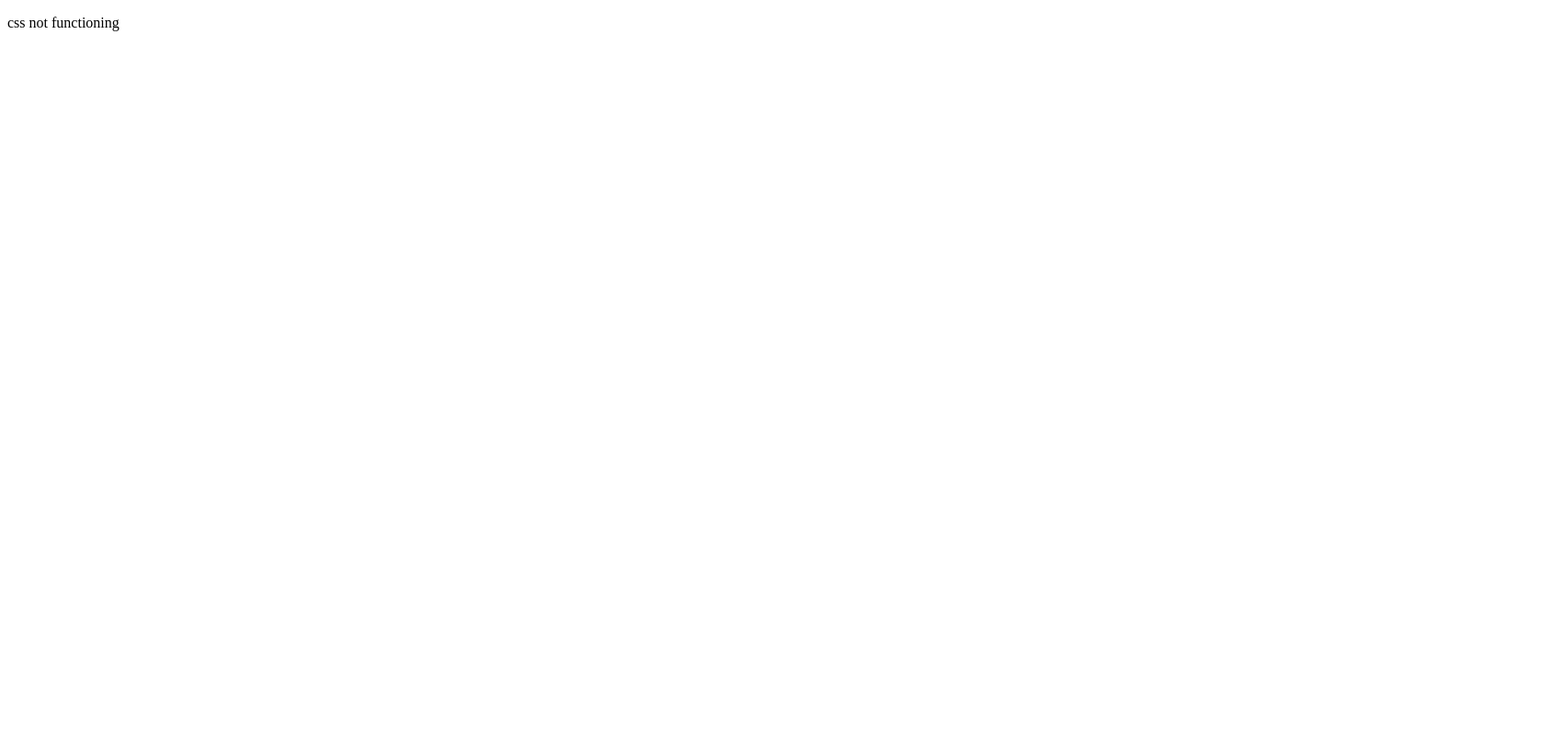
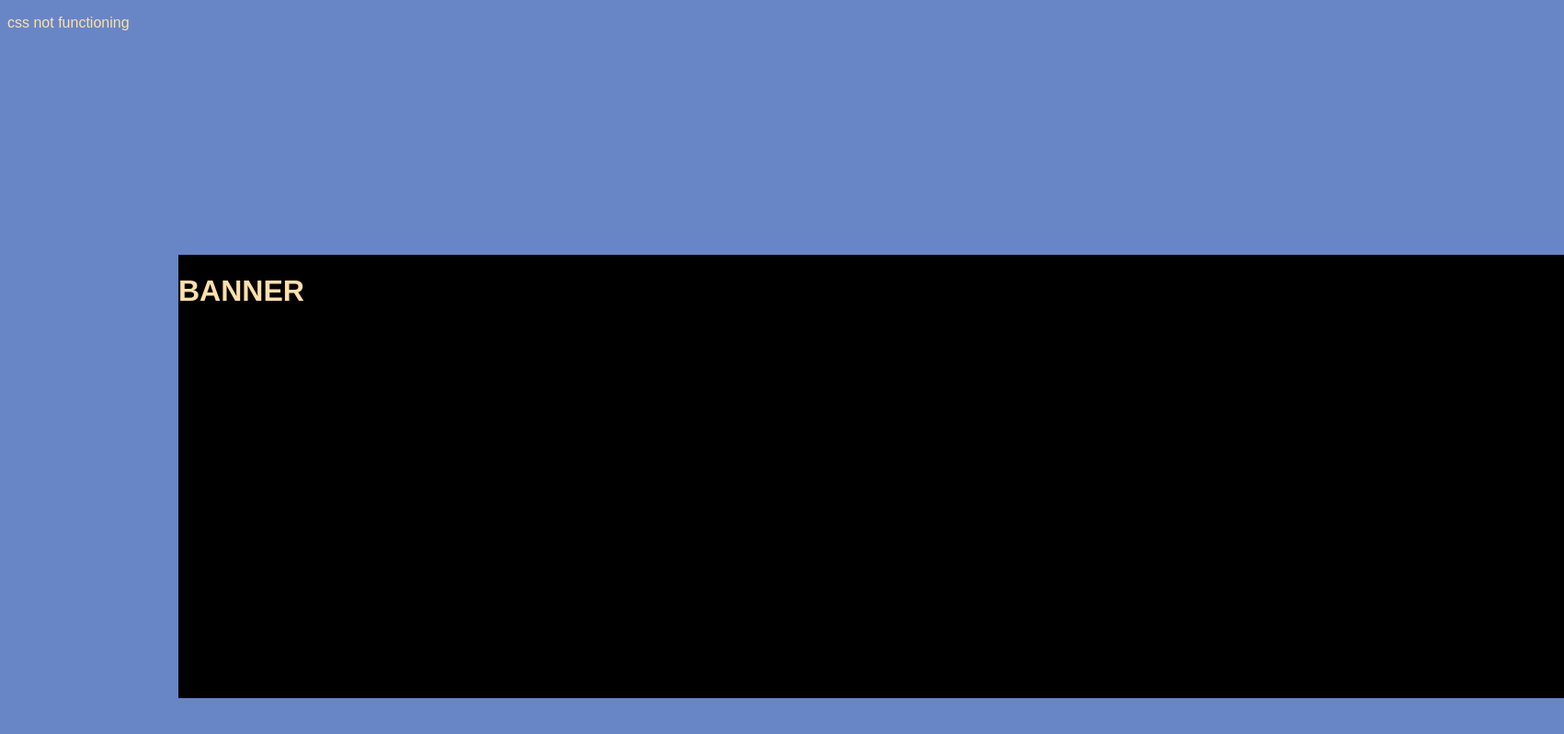
Before and after one commit to Afranklin6262/KAPS-Capstone, a plain HTML site: page index.html in a window 1280 px wide. Shown: the whole page at 92% size, 1701 px wide, since content can reach past the window. Drawn offline with Linux system fonts and the light colour scheme.

Commit message:
figuring out backgroundd

```diff
--- a/index.html
+++ b/index.html
@@ -4,11 +4,14 @@
     <link rel="stylesheet" href="style.css">
 
     <title>
-        kaps
+        KAPS APP
     </title>
 </head>
 
 <body>
+    <div>
+    <h1>BANNER</h1>
+</div>
 <p>css not functioning</p>
 </body>
 
--- a/style.css
+++ b/style.css
@@ -1,14 +1,20 @@
-<!DOCTYPE css>
+
+body {
+    font-family: Arial, Helvetica, sans-serif;
+    color: #FFDFAC;
+  }
+
 /* Rectangle 1 */
 
-body {
+div {
 position: absolute;
 width: 1507px;
 height: 482px;
 left: 194px;
 top: 277px;
+background-color: black;
 }
 
-head {
-    background-color: black;
+body {
+    background-color: #6886C6;
 }
```
